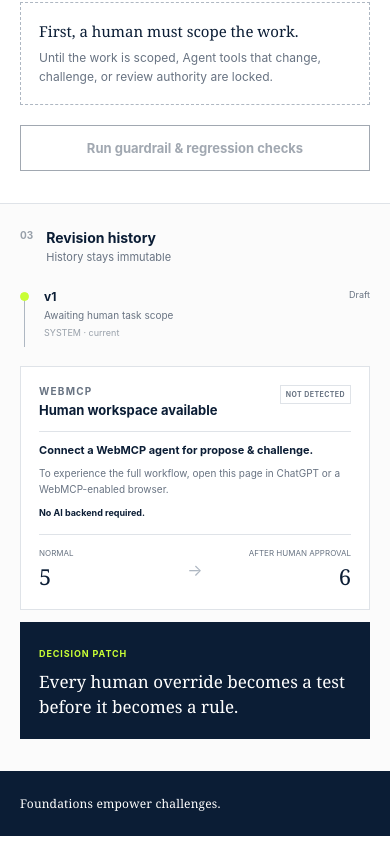
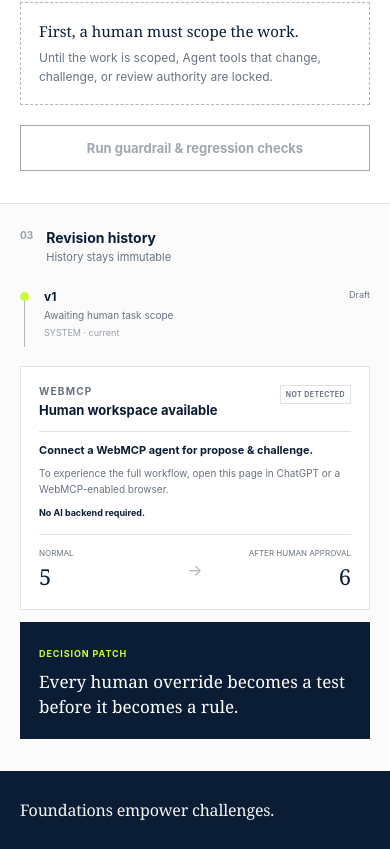
Before and after one commit to solidfdn/ai-delegation-boundary-webmcp, a React (Vite) app: page / in a window 390 px wide. Shown: the part 3207-4056 px from the top of the page. Built offline with nearby package versions, Linux system fonts and the light colour scheme.

Commit message:
Refine SOLIFAN closing statement

```diff
--- a/src/delegation-app.css
+++ b/src/delegation-app.css
@@ -2182,10 +2182,9 @@ select:focus-visible {
 .adb-app .adb-footer {
   display: flex;
 
-  min-height: 64px;
-
-  border-top:
-    1px solid var(--ink);
+  min-height: 96px;
+
+  border-top: 0;
 
   background:
     var(--ink);
@@ -2196,7 +2195,7 @@ select:focus-visible {
   align-items: center;
 
   width: 100%;
-  min-height: 64px;
+  min-height: 96px;
 
   margin: 0;
 
@@ -2207,16 +2206,24 @@ select:focus-visible {
   background:
     var(--ink);
 
-  color: #ffffff;
+  color:
+    rgba(255, 255, 255, .96);
 
   font-family:
     Georgia,
     "Times New Roman",
     serif;
 
-  font-size: 12px;
+  font-size:
+    clamp(
+      17px,
+      1.45vw,
+      20px
+    );
+
   font-weight: 400;
-  letter-spacing: .015em;
+  line-height: 1.25;
+  letter-spacing: -.012em;
 }
 
 /* Existing left-top header remains unchanged. */
@@ -2230,9 +2237,15 @@ select:focus-visible {
     height: 52px;
   }
 
+  .adb-app .adb-footer {
+    min-height: 78px;
+  }
+
   .adb-app .adb-footer p {
-    min-height: 64px;
+    min-height: 78px;
     padding: 0 20px;
+
+    font-size: 16px;
   }
 }
 
```
